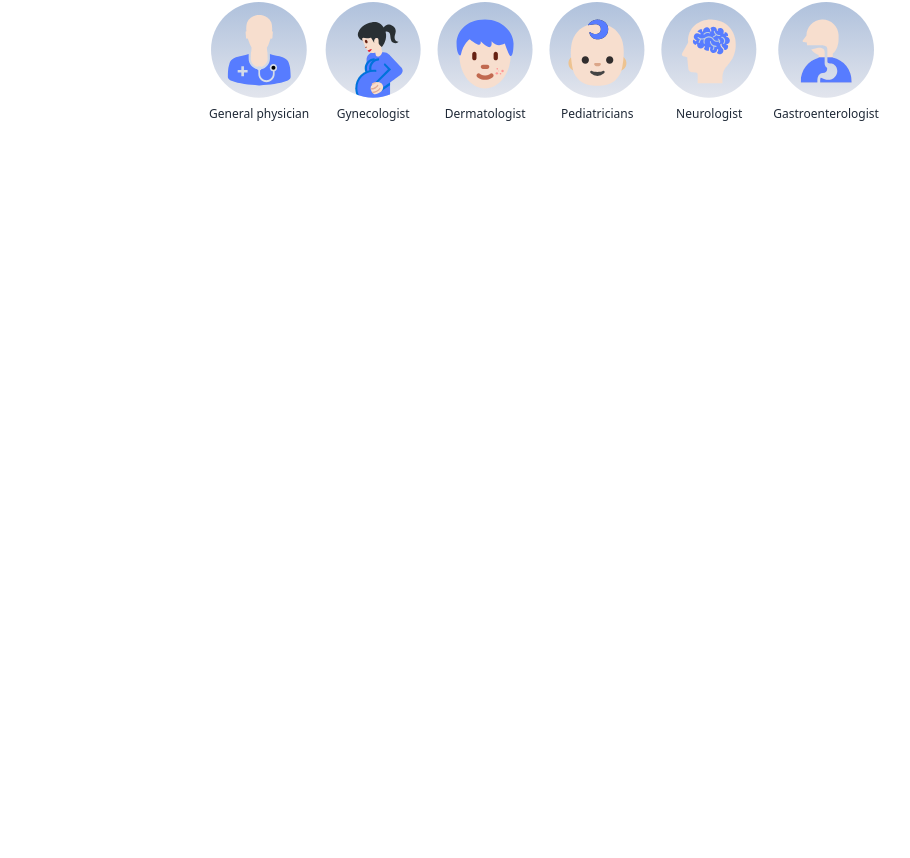
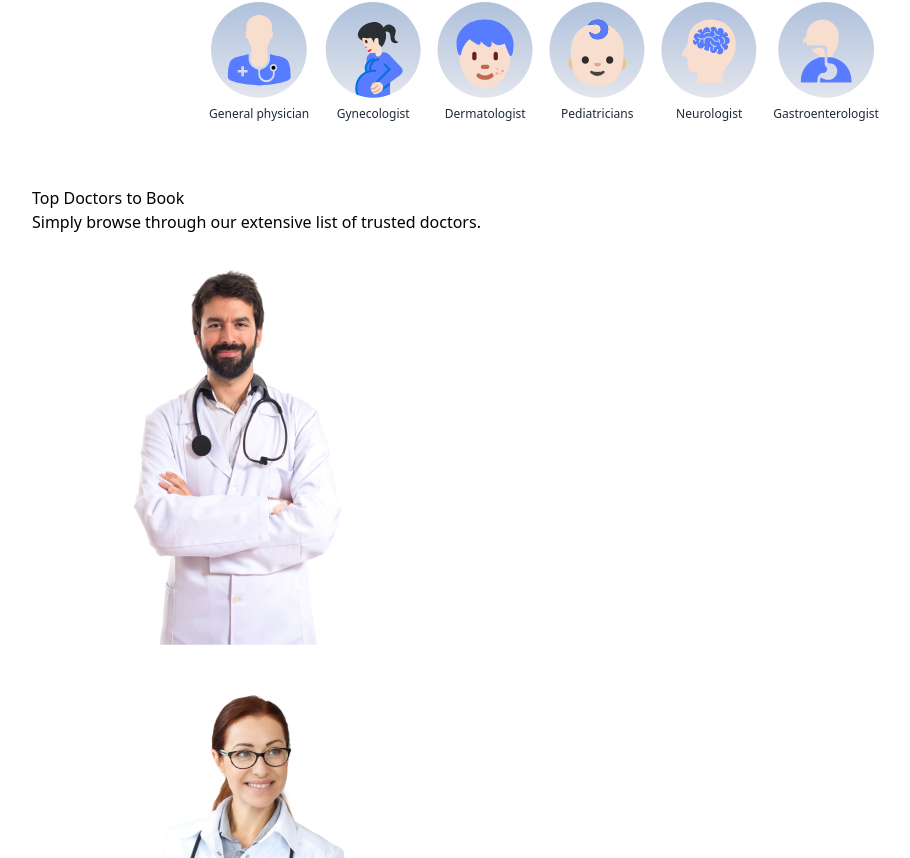
Before and after one commit to Nuwanchanuka/Booking-system, a React app in the folder frontend/: page / in a window 1280 px wide. Shown: the part 882-1740 px from the top of the page, without its empty margins (96-1006 px from the left). Before the commit the page ends 1068 px from the top, so only its background shows below. Built offline with nearby package versions, Linux system fonts and the light colour scheme; the HTML template or start-up script is replaced by a standard one.

Commit message:
create top doctors

```diff
--- /dev/null
+++ b/frontend/src/components/TopDoctors.jsx
@@ -0,0 +1,22 @@
+import React from 'react'
+import { doctors } from '../assets/assets'
+
+const TopDoctors = () => {
+  return (
+    <div>
+        <h1>Top Doctors to Book</h1>
+        <p>Simply browse through our extensive list of trusted doctors.</p>
+        <div>
+            {doctors.slice(0,10).map((item,index) => (
+                <div>
+                  <img src={item.image} alt=""/>
+
+                </div>
+            ))}
+        </div>
+
+    </div>
+  )
+}
+
+export default TopDoctors
--- a/frontend/src/pages/Home.jsx
+++ b/frontend/src/pages/Home.jsx
@@ -1,12 +1,14 @@
 import React from 'react'
 import Header from '../components/Header'
 import SpecialityMenu from '../components/SpecialityMenu'
+import TopDoctors from '../components/TopDoctors'
 
 const Home = () => {
   return (
     <div>
        <Header />
        <SpecialityMenu />
+       <TopDoctors />
     </div>
   )
 }
```
